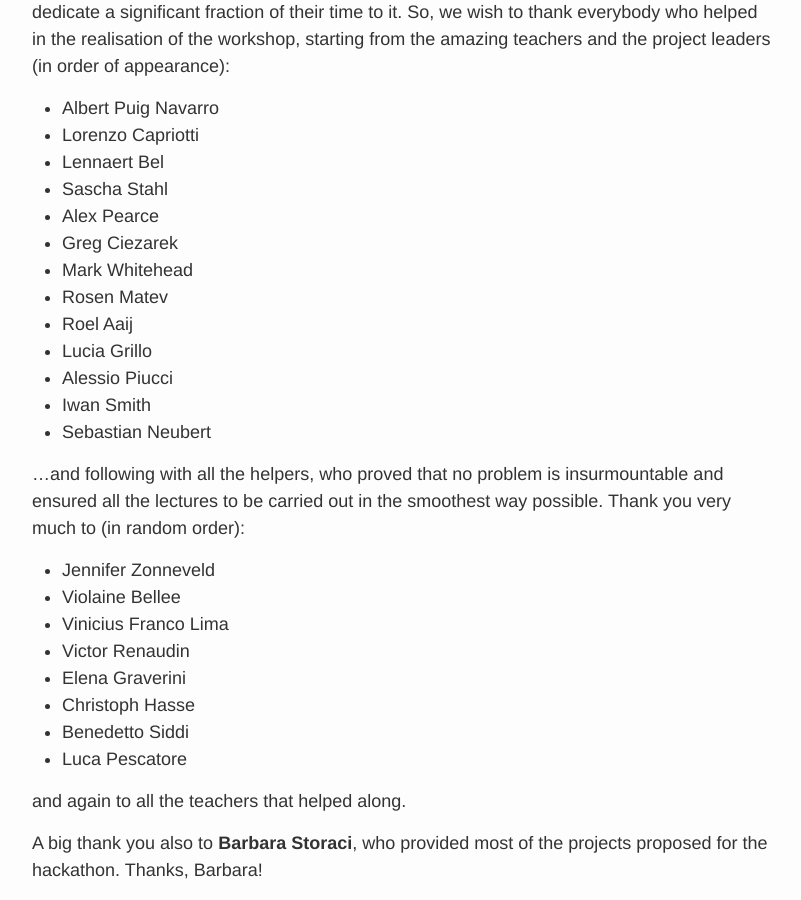
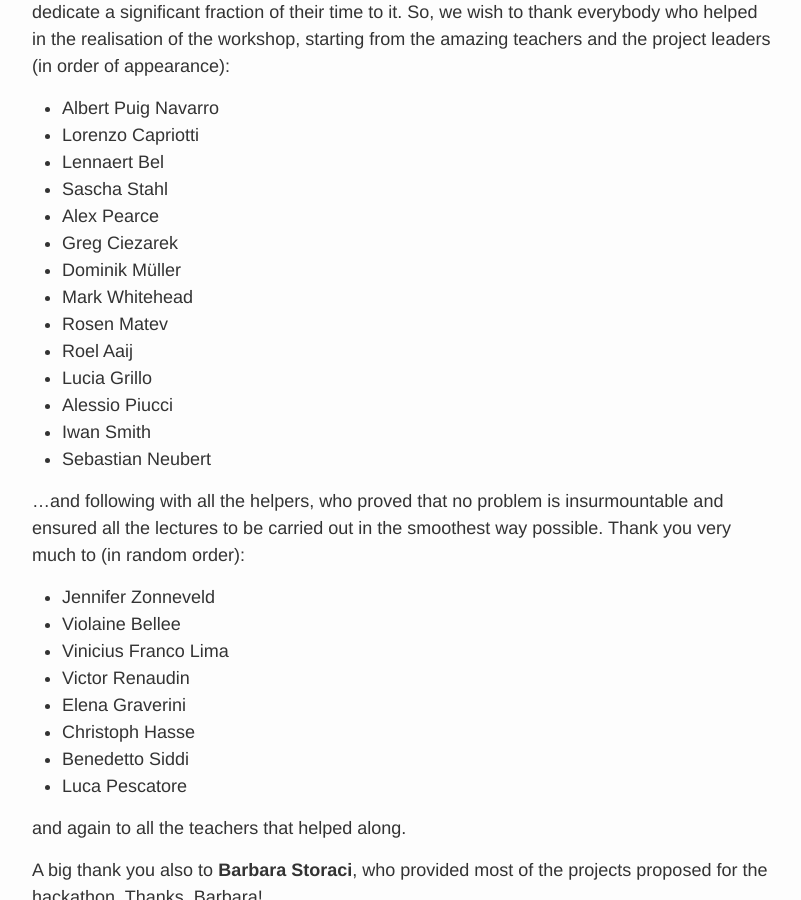
Before and after one commit to lhcb/starterkit, a Jekyll site: the page built from _posts/2017-05-03-impactkit.md, in a window 1280 px wide and 900 px high, scrolled down 2837 px. Shown: the whole window, without its empty margins (238-1039 px from the left). Built offline with Jekyll 4.4.1, drawn with Linux system fonts in a browser that asks for light colours.

Commit message:
Added Dominik (sorry!)

```diff
--- a/_posts/2017-05-03-impactkit.md
+++ b/_posts/2017-05-03-impactkit.md
@@ -58,6 +58,7 @@ cycle of frustration when there's no help available.
 * Sascha Stahl
 * Alex Pearce
 * Greg Ciezarek
+* Dominik Müller
 * Mark Whitehead
 * Rosen Matev
 * Roel Aaij
```
